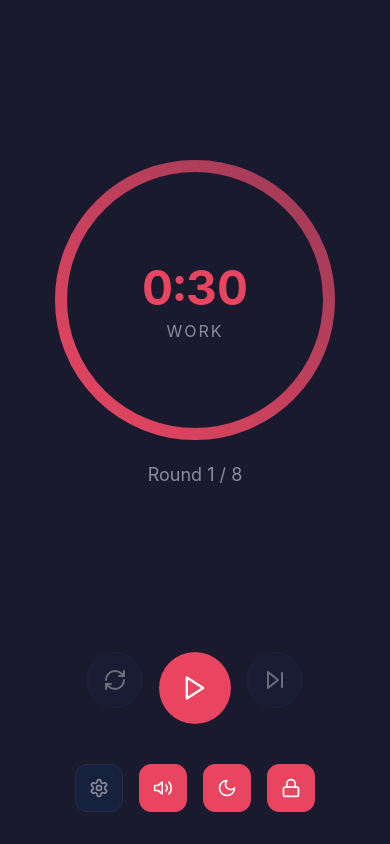
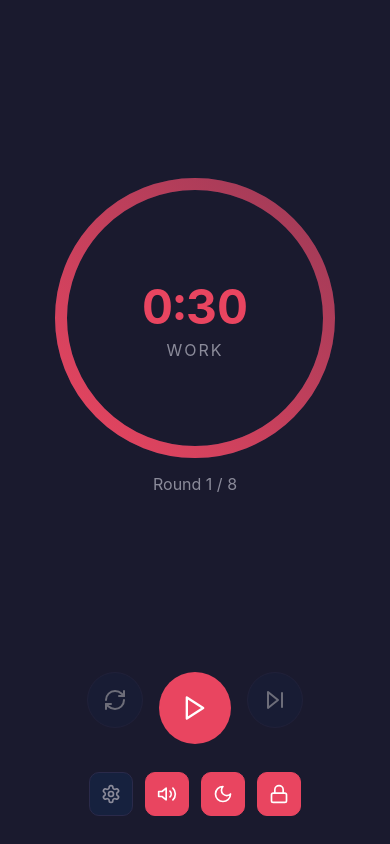
Before and after one commit to nbn22385/workout-timer, a React (Vite) app: page / in a window 390 px wide. Built offline with nearby package versions, Linux system fonts and the light colour scheme.

Commit message:
Reduce vertical spacing for mobile

```diff
--- a/src/App.css
+++ b/src/App.css
@@ -197,8 +197,8 @@ body {
 
 .round-info,
 .step-info {
-  margin-top: 24px;
-  font-size: 18px;
+  margin-top: 16px;
+  font-size: 16px;
   color: var(--color-text-muted);
 }
 
@@ -206,7 +206,7 @@ body {
   display: flex;
   justify-content: center;
   gap: 16px;
-  margin: 24px 0;
+  margin: 16px 0;
 }
 
 .control-btn {
@@ -249,18 +249,18 @@ body {
 .bottom-toggles {
   display: flex;
   justify-content: center;
-  gap: 16px;
-  padding: 16px 0;
+  gap: 12px;
+  padding: 12px 0;
 }
 
 .toggle-btn {
-  width: 48px;
-  height: 48px;
-  border-radius: 12px;
+  width: 44px;
+  height: 44px;
+  border-radius: 10px;
   border: 1px solid var(--color-border);
   background: var(--color-card);
   color: var(--color-text-muted);
-  font-size: 20px;
+  font-size: 18px;
   cursor: pointer;
   transition: all 0.2s ease;
   display: flex;
```
